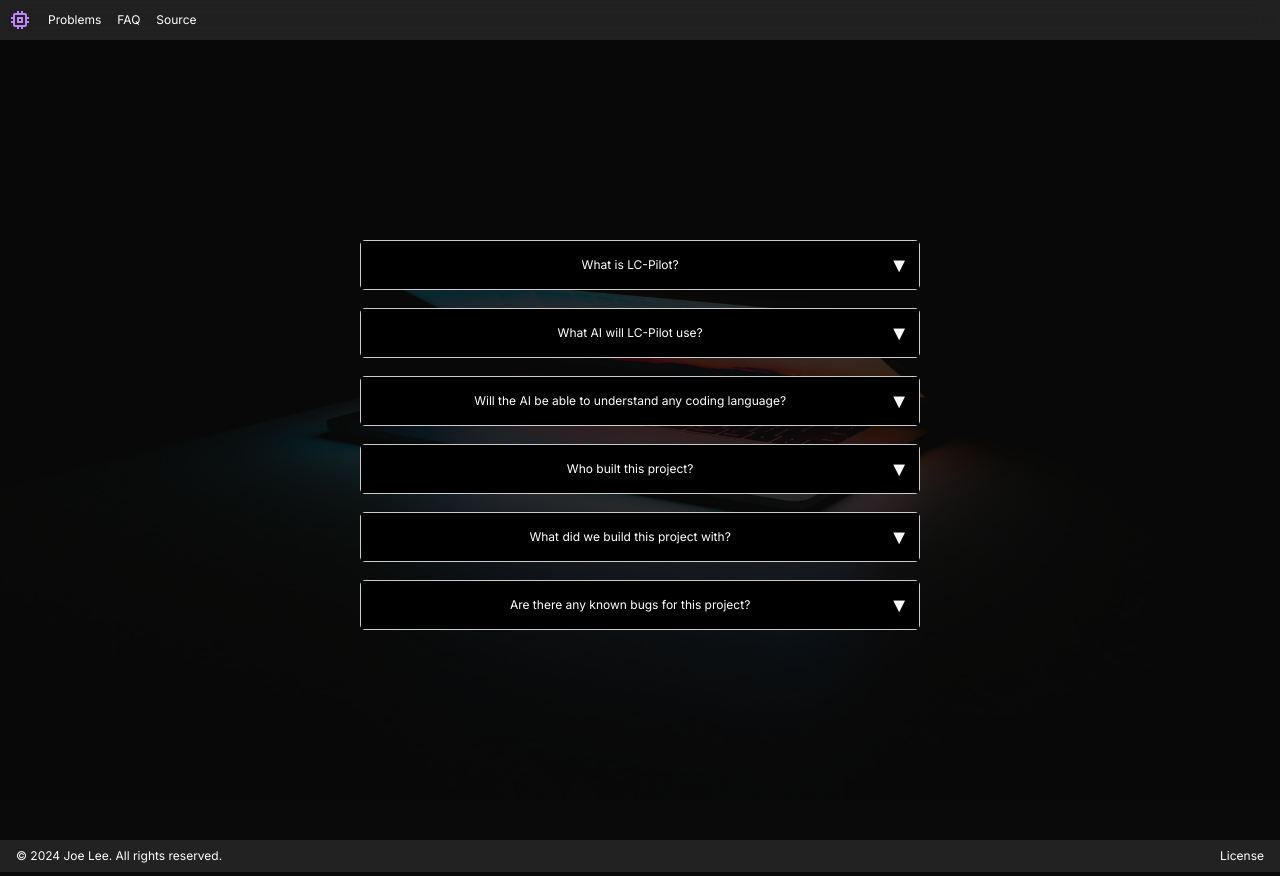
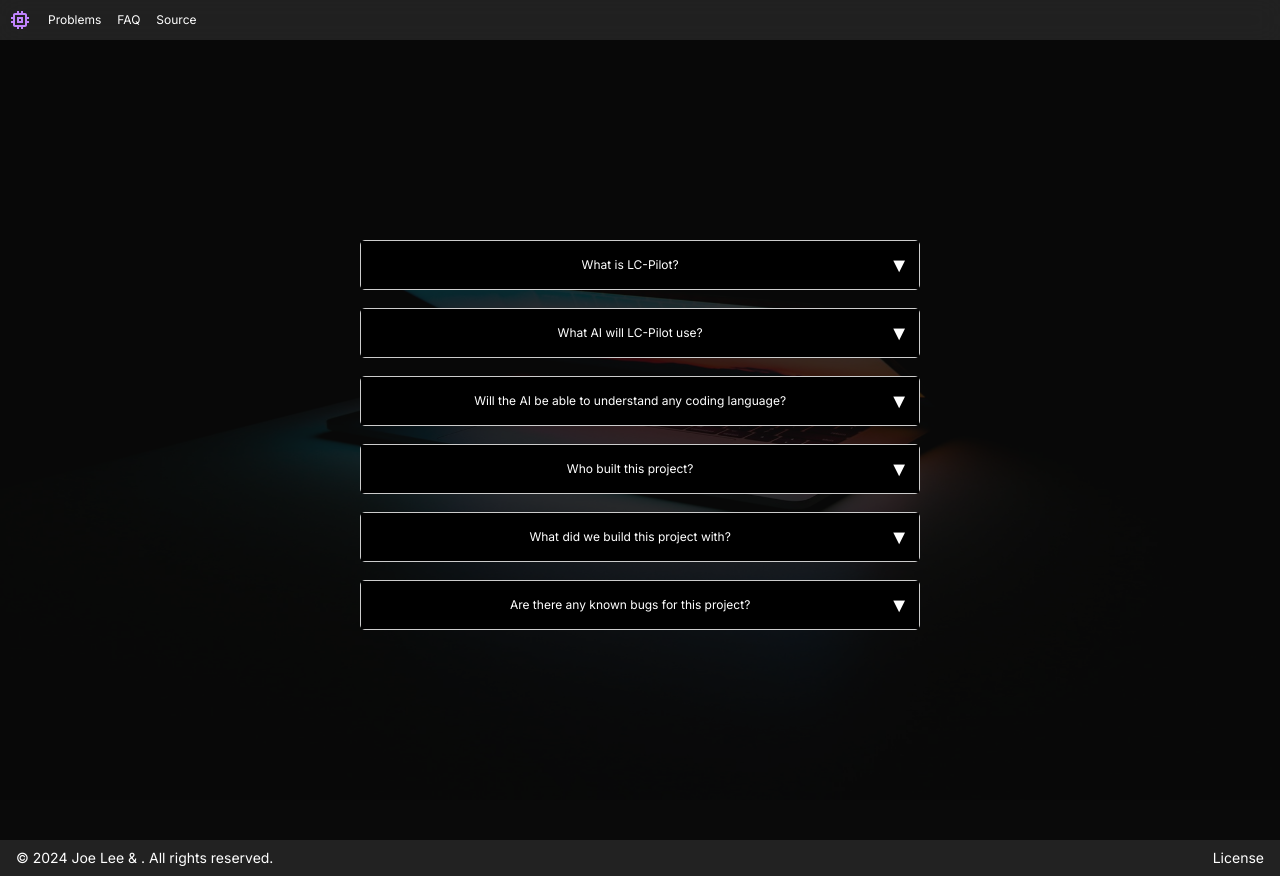
Before and after one commit to j1yl/lcpilot, a Next.js app: page /faq in a window 1280 px wide. Built offline with nearby package versions, Linux system fonts and the light colour scheme.

Commit message:
fixed footer

```diff
--- a/components/Footer.tsx
+++ b/components/Footer.tsx
@@ -3,12 +3,18 @@ import Link from 'next/link'
 
 const Footer: React.FC = () => {
   return (
-    <footer className="backdrop-blur-md flex justify-between gap-2 z-20 w-full md:px-4 bg-white/10 max-w-screen-2xl mx-auto p-2">
-      <p>© 2024 Joe Lee. All rights reserved.</p>
-      <Link href="/license">
+    <footer className="w-full backdrop-blur-md bg-white/10 flex justify-between pt-2 pb-2">
+      <p className="px-4 text-sm">© 2024 Joe Lee & . All rights reserved.</p>
+      <Link href="/license" className="px-4 text-sm">
         License
       </Link>
     </footer>
+    // <footer className="backdrop-blur-md flex justify-between z-20 w-full md:px-4 bg-white/10 max-w-screen-2xl pt-2 pb-2">
+    //   <p className="gap-2">© 2024 Joe Lee. All rights reserved.</p>
+    //   <Link href="/license" className="gap-2">
+    //     License
+    //   </Link>
+    // </footer>
   );
 };
 
```
